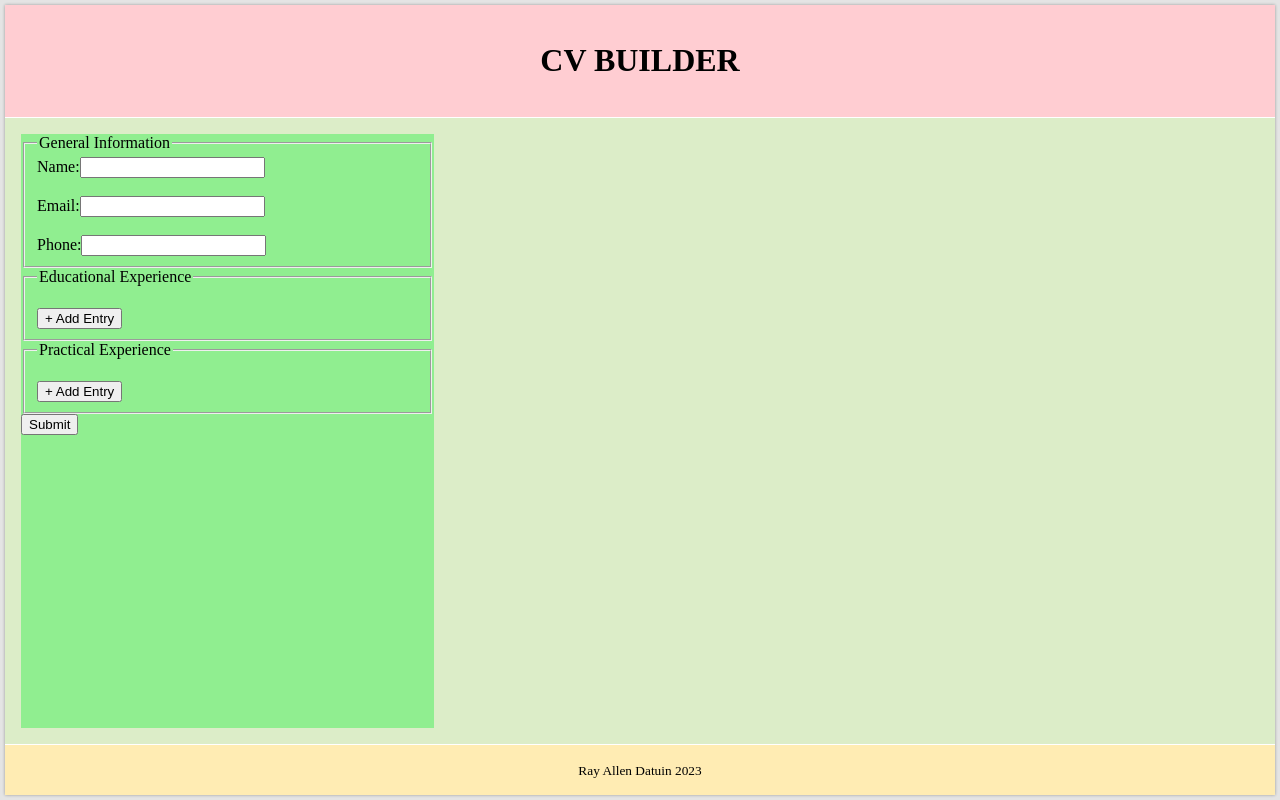
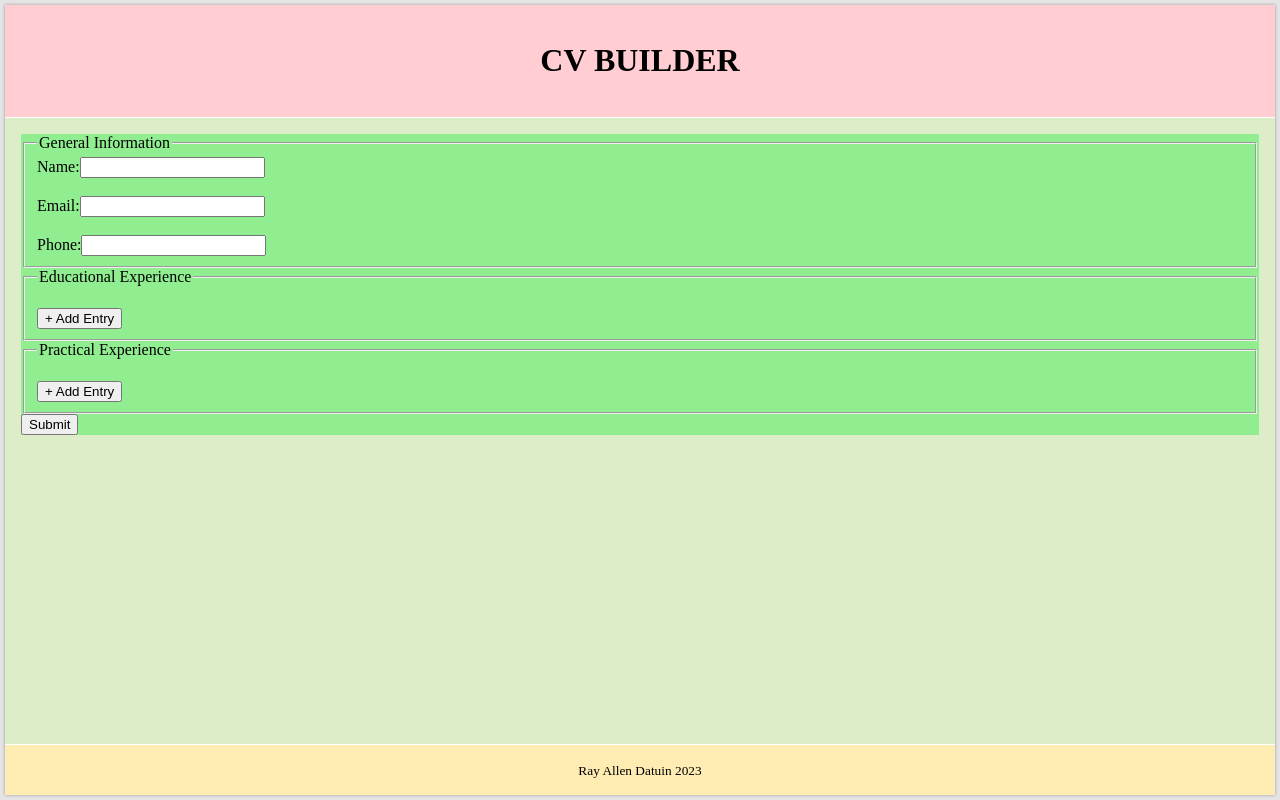
Before and after one commit to rdat5/cv-project, a React (Create React App) app: page / in a window 1280 px wide. Built offline with nearby package versions, Linux system fonts and the light colour scheme.

Commit message:
Fix spacing on page

```diff
--- a/src/styles/App.css
+++ b/src/styles/App.css
@@ -34,8 +34,8 @@ body {
 
 .page-main {
     background-color: #dcedc8;
-    display: grid;
-    grid-template-columns: 1fr 2fr;
+    /* display: grid;
+    grid-template-columns: 1fr; */
 }
 
 .data-input-form {
```
